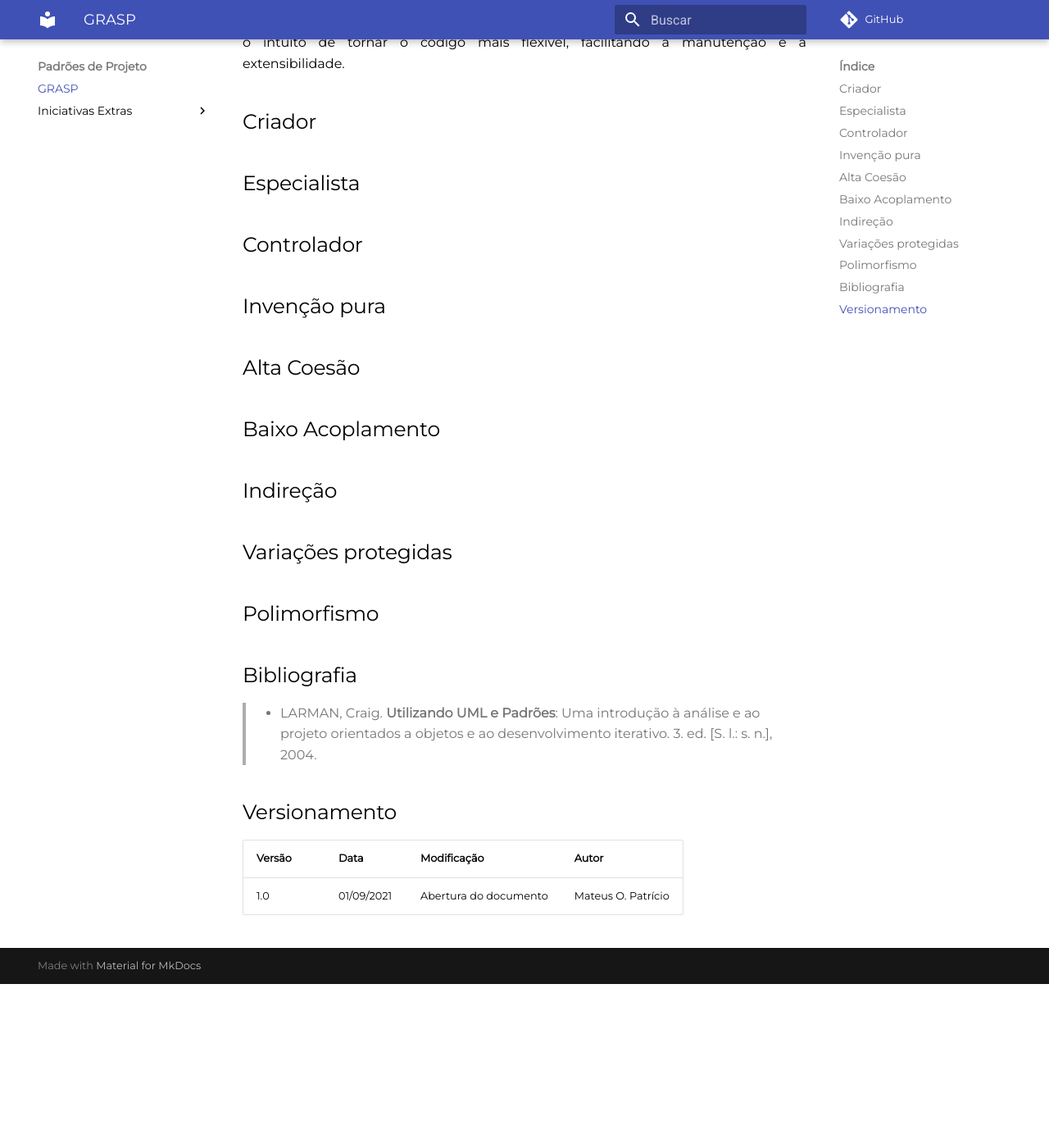
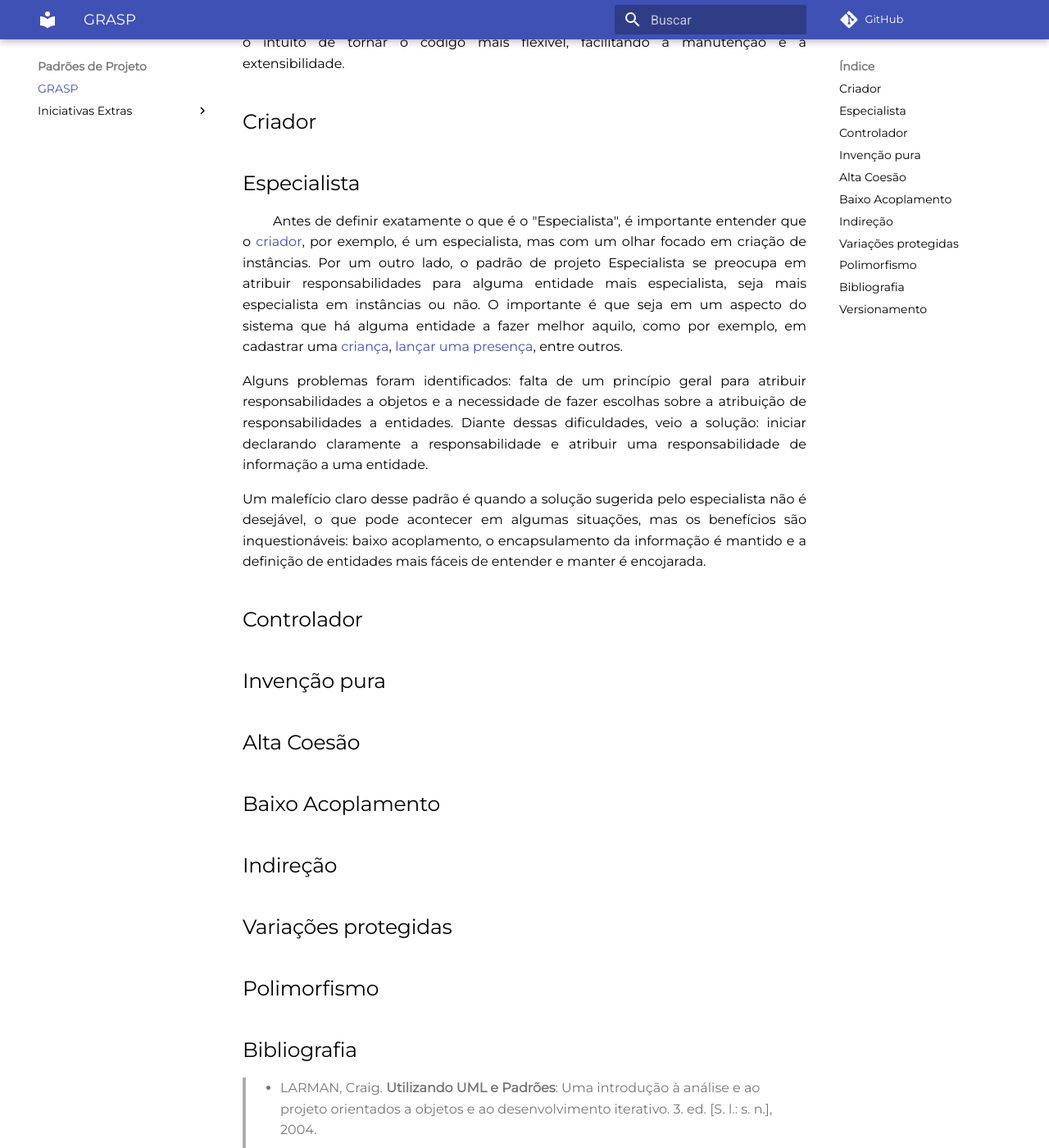
Before and after one commit to UnBArqDsw2021-1/2021.1_G6_Curumim, an MkDocs documentation site: the page built from docs/padroes-de-projeto/grasp.md, in a window 1280 px wide and 1400 px high, scrolled down 281 px. Shown: the whole window at 82% size. Built offline with MkDocs 1.6.1 and Material for MkDocs 9.7.7, drawn with Linux system fonts in a browser that asks for light colours; comment, search, counter and statistics services are not loaded; before the commit the page ends 1481 px from its top, so only the background shows below that; some of the changed text lies outside the part shown.

Commit message:
doc(#131): Adição do Especialista ao documento de GRAPS

```diff
--- a/docs/padroes-de-projeto/grasp.md
+++ b/docs/padroes-de-projeto/grasp.md
@@ -6,7 +6,13 @@ Padrões GRASP são uma ajuda na hora de entender como desenhar um software orie
 
 
 ## Especialista
+&emsp;&emsp;
+Antes de definir exatamente o que é o "Especialista", é importante entender que o [criador](#criador), por exemplo, é um especialista, mas com um olhar focado em criação de instâncias.
+Por um outro lado, o padrão de projeto Especialista se preocupa em atribuir responsabilidades para alguma entidade mais especialista, seja mais especialista em instâncias ou não. O importante é que seja em um aspecto do sistema que há alguma entidade a fazer melhor aquilo, como por exemplo, em cadastrar uma [criança](../../base/requisitos/modelagem/lexicos/#lexico-crianca), [lançar uma presença](../../base/requisitos/modelagem/lexicos/#lexico-lancar-presenca), entre outros.
 
+Alguns problemas foram identificados: falta de um princípio geral para atribuir responsabilidades a objetos e a necessidade de fazer escolhas sobre a atribuição de responsabilidades a entidades. Diante dessas dificuldades, veio a solução: iniciar declarando claramente a responsabilidade e atribuir uma responsabilidade de informação a uma entidade.
+
+Um malefício claro desse padrão é quando a solução sugerida pelo especialista não é desejável, o que pode acontecer em algumas situações, mas os benefícios são inquestionáveis: baixo acoplamento, o encapsulamento da informação é mantido e a definição de entidades mais fáceis de entender e manter é encojarada.
 
 ## Controlador
 
@@ -33,9 +39,12 @@ Padrões GRASP são uma ajuda na hora de entender como desenhar um software orie
 ## Bibliografia
 
 > - LARMAN, Craig. <b>Utilizando UML e Padrões</b>: Uma introdução à análise e ao projeto orientados a objetos e ao desenvolvimento iterativo. 3. ed. [S. l.: s. n.], 2004.
-
+> - Videoaulas e materiais complementares presentes no moodle da disciplina Arquitetura e Desenho de Software. Disponível em https://aprender3.unb.br/course/view.php?id=8603. Acesso em: 03 set. 2021.
+> - Padrões GRASP, UFU (Universidade Federal de Uberlândia). Disponível em http://www.facom.ufu.br/~bacala/ESOF/05a-Padr%C3%B5es%20GRASP.pdf. Acesso em: 03 set. 2021.
+> - [Documento GRAPS do projeto Stock](https://unbarqdsw.github.io/2020.1_G12_Stock/#/Project/Estudos/GRASP);
 
 ## Versionamento
 | Versão | Data | Modificação | Autor |
 |--|--|--|--|
 |1.0|01/09/2021| Abertura do documento | Mateus O. Patrício |
+|1.1|03/09/2021| Adição do especialista | Gabriel Bonifácio |
```
